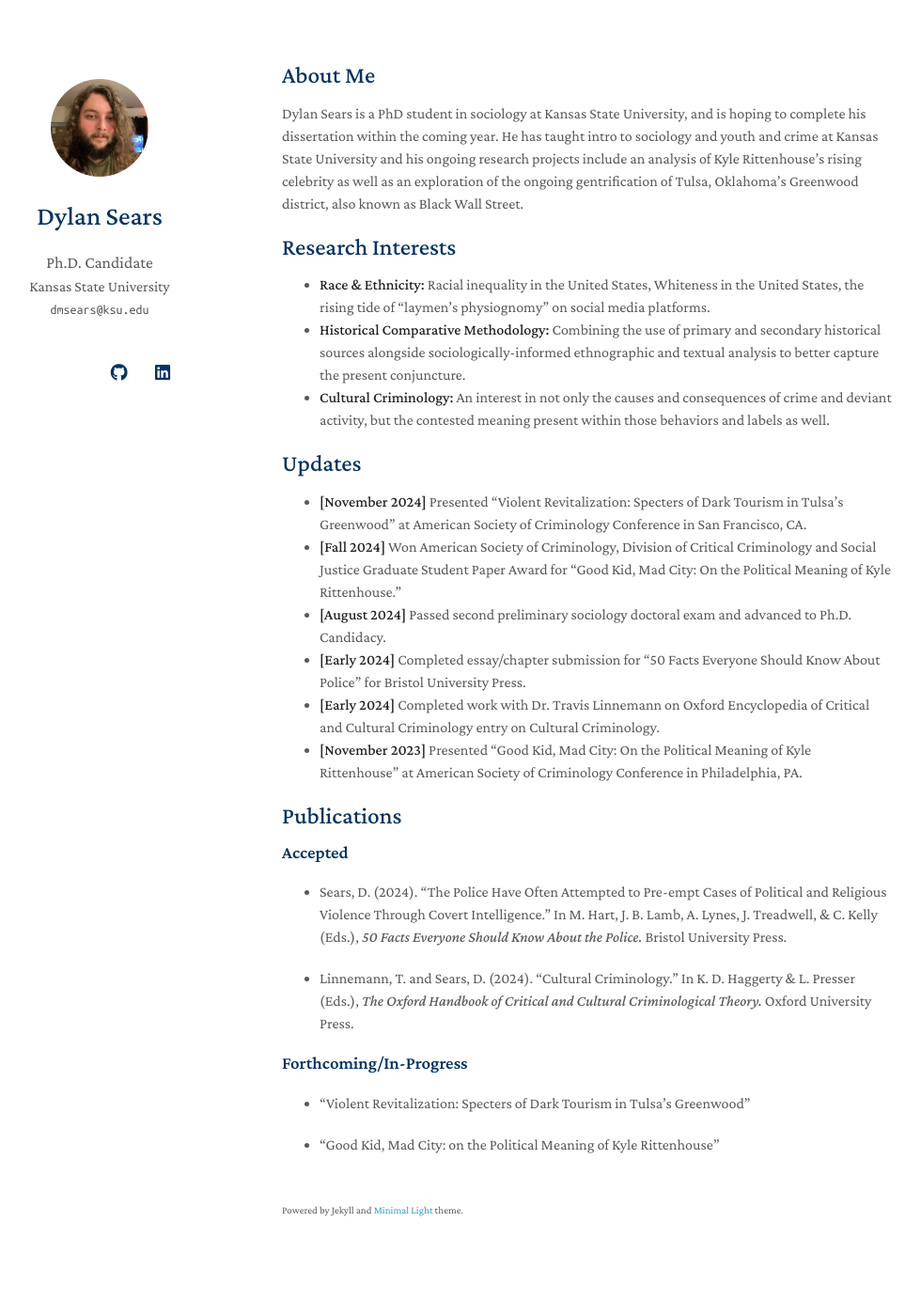
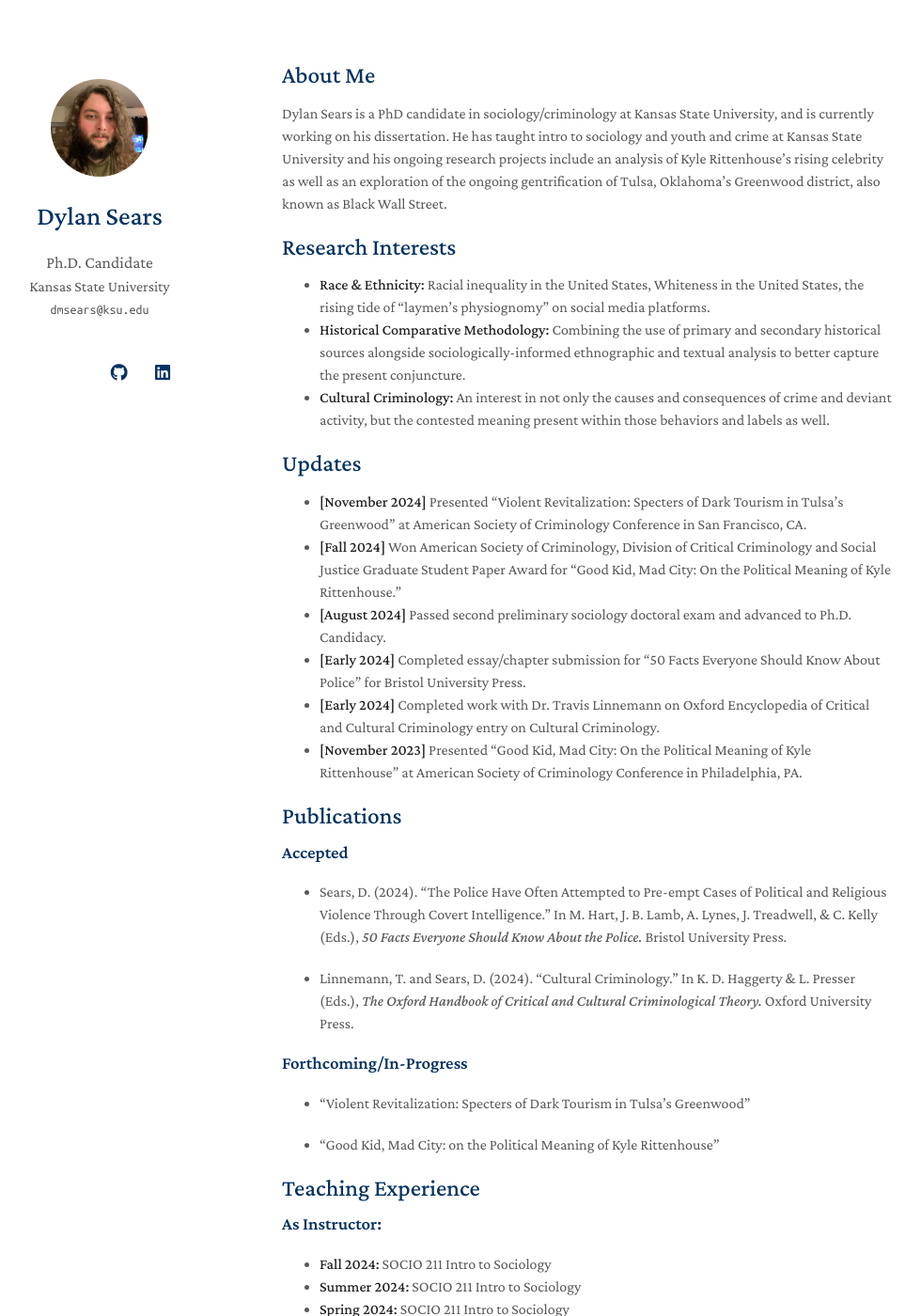
Before and after one commit to Darfnader/portfoliotest, a Jekyll site: the page built from index.md, in a window 1280 px wide and 1400 px high. Shown: the whole window at 94% size, without its empty margins (170-1150 px from the left). Built offline with Jekyll 4.4.1, drawn with Linux system fonts in a browser that asks for light colours; a style sheet for code colours, icons or effects is not loaded; our own code applies the rules of GitHub Pages for plain Markdown files; some of the changed text lies outside the part shown.

Commit message:
teaching bkd

```diff
--- a/index.md
+++ b/index.md
@@ -4,7 +4,7 @@
 
 ## About Me
 
-Dylan Sears is a PhD student in sociology at Kansas State University, and is hoping to complete his dissertation within the coming year. He has taught intro to sociology and youth and crime at Kansas State University and his ongoing research projects include an analysis of Kyle Rittenhouse's rising celebrity as well as an exploration of the ongoing gentrification of Tulsa, Oklahoma's Greenwood district, also known as Black Wall Street.
+Dylan Sears is a PhD candidate in sociology/criminology at Kansas State University, and is currently working on his dissertation. He has taught intro to sociology and youth and crime at Kansas State University and his ongoing research projects include an analysis of Kyle Rittenhouse's rising celebrity as well as an exploration of the ongoing gentrification of Tulsa, Oklahoma's Greenwood district, also known as Black Wall Street.
 
 ## Research Interests
 
@@ -34,3 +34,21 @@
 - “Violent Revitalization: Specters of Dark Tourism in Tulsa’s Greenwood”
 
 - “Good Kid, Mad City: on the Political Meaning of Kyle Rittenhouse”
+
+## Teaching Experience
+
+### As Instructor:
+- **Fall 2024:** SOCIO 211 Intro to Sociology
+- **Summer 2024:** SOCIO 211 Intro to Sociology
+- **Spring 2024:** SOCIO 211 Intro to Sociology
+- **Fall 2023:** SOCIO 211 Intro to Sociology
+- **Spring 2023:** SOCIO 211 Intro to Sociology
+- **Fall 2022:** CRIM 460 Youth and Crime
+
+### As Teaching Assistant:
+- **Spring 2022:** Social Research Methods with Dr. Corina Medley
+- **Fall 2021:** Comparative Social Theories with Dr. Gerad Middendorf
+- Guest Lecture: Theodor Adorno and the Culture Industry
+- **Fall 2021:** Urban Sociology with Dr. Frank Weyher
+- **Spring 2021:** Intro to Sociology with Dr. Corina Medley
+- **Fall 2020:** Intro to Sociology with Dr. Jeremy Briggs
```
